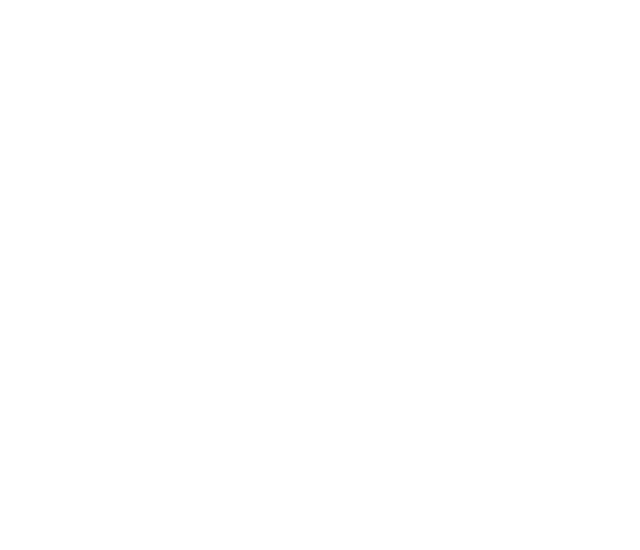
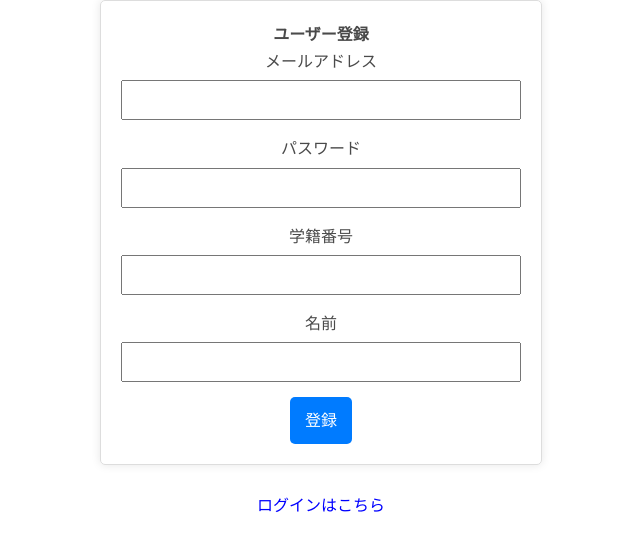
Before and after one commit to SunnyApps32/timeManege, a Vue app in the folder vuecli/app/: page /register in a window 1280 px wide. Before the commit this address had no page. Shown: the top 550 px of the page, without its empty margins (319-959 px from the left). Built offline with nearby package versions, Linux system fonts and the light colour scheme.

Commit message:
教員用機能追加

```diff
--- a/vuecli/app/src/components/TeacherCalendarView.vue
+++ b/vuecli/app/src/components/TeacherCalendarView.vue
@@ -5,7 +5,7 @@
       v-on:monthYearReceiver="receiveCurrentMonth" />
     <br />
     <div class="header">
-      <button class="apply-button" @click="handleApply">申請許可</button>
+      <button class="apply-button" :disabled="isReady" @click="handleApply">申請許可</button>
     </div>
 
     <div>
@@ -55,6 +55,7 @@ export default {
       showModal: false,
       selectedDay: null,
       activeTab: '研究室バイト', // 追加: 現在のアクティブなタブを管理
+      isReady: true,
     };
   },
   components: {
@@ -66,11 +67,21 @@ export default {
       if (user) {
         this.uid = user.uid;
         this.checkAndCreateUserDoc();
+        this.checkReadyStatus();
        // this.getMonthlyCalendar();
       } else {
         console.log('User is not logged in.');
       }
     });
+  },
+  watch: {
+    currentMonth: {
+      handler() {
+        // newMonthが変更されたときの処理を記述
+        this.checkReadyStatus();
+      },
+      immediate: true, // ページロード時にも呼び出す
+    },
   },
   methods: {
     openModal(day) {
@@ -200,9 +211,63 @@ export default {
         return '';
       }
     },
-    handleApply() {
-      alert('申請ボタンがクリックされました');
+    async checkReadyStatus() {
+      try {
+        const docRef = doc(db, 'teacher', this.currentMonth);
+        const docSnapshot = await getDoc(docRef);
+        if (docSnapshot.exists()) {
+          this.isReady = docSnapshot.data().isReady || false;
+        } else {
+          this.isReady = false;
+          console.log('No such document!');
+        }
+        console.log(this.isReady)
+        console.log(this.currentMonth)
+      } catch (error) {
+
+        console.error('Error checking ready status: ', error);
+      }
     },
+
+    async handleApply() {
+
+      try {
+        const docRef = doc(db, 'teacher', this.currentMonth);
+        await setDoc(docRef, { isReady: true });
+
+        const api_url = "https://script.google.com/macros/s/AKfycbwNopO0_rU9PS_VLkm-7eBxe8ijRCyqwI14KcRlsDw3ZvsOkbxrjeJP5T0mERlLqRht/exec"
+
+        const params = new URLSearchParams();
+    params.append('param1', 'value1');
+    params.append('param2', 'value2');
+
+        fetch(api_url, {
+        method: "get",
+        headers: {
+            "Content-Type": "application/x-www-form-urlencoded"
+        },
+         mode: 'no-cors'
+
+        //body: params,
+    })
+        .then((response) => {
+            response.text().then(() => {
+                //alert(text);
+                alert('申請が許可されました');
+            });
+        })
+        .catch((error) => {
+            alert(error.message);
+        });
+
+
+      } catch (error) {
+        console.error('Error updating document: ', error);
+        alert('申請の許可に失敗しました');
+      }
+    },
+
+
   },
 };
 </script>
@@ -252,8 +317,7 @@ th {
   color: white;
 }
 
-.header {
-}
+
 
 .apply-button {
   float: right;
@@ -270,6 +334,12 @@ th {
   background-color: #0056b3;
 }
 
+.apply-button:disabled {
+  background-color: #cccccc;
+  cursor: not-allowed;
+}
+
+
 .day {
   width: 50px;
 }
--- a/vuecli/app/src/firebase/firebase.js
+++ b/vuecli/app/src/firebase/firebase.js
@@ -21,6 +21,6 @@ const firebaseConfig = {
   // Initialize Cloud Firestore and get a reference to the service
   const db = getFirestore(app);
   // Initialize Authentication
-  const auth = getAuth()
+  const auth = getAuth(app)
 
   export default { analytics, db, auth };
--- a/vuecli/app/src/page/LoginView.vue
+++ b/vuecli/app/src/page/LoginView.vue
@@ -28,7 +28,10 @@
                 <button class="btn_standard" type="submit" v-on:click="logIn">ログインする</button>
             </div>
 
-
+            <br>
+            <div>
+                <button class="btn_url" v-on:click="register">新規登録はこちら</button>
+            </div>
 
         </main>
 
@@ -93,6 +96,10 @@ export default {
                     // ローディングアニメーション
                     this.isLoading = false
                 });
+        },
+
+        register(){
+            this.$router.push('/register')
         },
 
         // FirebaseAuthから受け取ったエラーコードを判定しエラーメッセージを表示する
@@ -175,4 +182,33 @@ main {
 .loading_animation_container {
     height: 15px;
     margin-top: 10px;
-}</style>
+}
+
+.btn_url {
+  border-radius: 0px;
+  padding: 0;
+
+  background-color: white;
+  border-color: white;
+  color: blue;
+
+  transform: translate(0, 0px);
+
+}
+
+
+button {
+    padding: 10px 15px;
+    background-color: #007bff;
+    color: white;
+    border: none;
+    cursor: pointer;
+    border-radius: 5px;
+  }
+
+  button:hover {
+    background-color: #0056b3;
+  }
+
+
+</style>
--- /dev/null
+++ b/vuecli/app/src/page/RegisterPage.vue
@@ -0,0 +1,159 @@
+<template>
+    <div class="register-container">
+      <h2>ユーザー登録</h2>
+      <form @submit.prevent="registerUser">
+        <div>
+          <label for="email">メールアドレス</label>
+          <input type="email" v-model="email" required />
+        </div>
+        <div>
+          <label for="password">パスワード</label>
+          <input type="password" v-model="password" required />
+        </div>
+        <div>
+          <label for="studentNum">学籍番号</label>
+          <input type="number" v-model="studentNum" required />
+        </div>
+        <div>
+          <label for="name">名前</label>
+          <input type="text" v-model="name" required />
+        </div>
+        <button type="submit">登録</button>
+      </form>
+    </div>
+      <br>
+            <div>
+                <button class="btn_url" v-on:click="login">ログインはこちら</button>
+            </div>
+
+  </template>
+
+  <script>
+  import Firebase from "../firebase/firebase";
+  import { getFirestore, doc, setDoc } from "firebase/firestore";
+  import { createUserWithEmailAndPassword } from "firebase/auth";
+
+  const auth = Firebase.auth;
+  const db = getFirestore();
+
+  export default {
+    data() {
+      return {
+        email: "",
+        password: "",
+        name: "",
+        studentNum:"",
+        type:"student",
+      };
+    },
+    methods: {
+      login(){
+            this.$router.push('/login')
+        },
+      async registerUser() {
+        try {
+          // Firebase Authenticationでユーザー登録
+          createUserWithEmailAndPassword(auth, this.email, this.password)
+          .then((userCredential) => {
+            // Signed in
+            const user = userCredential.user;
+            console.log("成功 " + user.email)
+            // ..
+            this.setFirebase(user);
+          })
+          .catch((error) => {
+            const errorCode = error.code;
+            const errorMessage = error.message;
+            console.log("エラー" + errorCode + errorMessage);
+            // ..
+          });
+
+
+        } catch (error) {
+          console.error("ユーザー登録エラー: ", error);
+          alert("ユーザー登録に失敗しました");
+        }
+      },
+
+      async setFirebase(user){
+        try {
+
+          if (this.studentNum == "757951218171"){
+            this.type = "teacher";
+          }else if (this.studentNum == "757955230042"){
+            this.type = "secretary";
+          }
+          // Firestoreにユーザー情報を保存
+          await setDoc(doc(db, "users", user.uid), {
+            email: this.email,
+            name: this.name,
+            uid: user.uid,
+            studentNum: this.studentNum,
+            type: this.type,
+            createdAt: new Date()
+          });
+
+          alert("ユーザー登録が成功しました");
+          this.$router.push('/');
+        } catch (error) {
+          console.error("ユーザー登録エラー: ", error);
+          alert("ユーザー登録に失敗しました");
+        }
+      }
+    }
+  };
+  </script>
+
+  <style scoped>
+
+.btn_url {
+  border-radius: 0px;
+  padding: 0;
+
+  background-color: white;
+  border-color: white;
+  color: blue;
+
+  transform: translate(0, 0px);
+
+}
+
+  .register-container {
+    max-width: 400px;
+    margin: 0 auto;
+    padding: 20px;
+    border: 1px solid #ddd;
+    border-radius: 5px;
+    box-shadow: 0 0 10px rgba(0,0,0,0.1);
+  }
+
+  form div {
+    margin-bottom: 15px;
+  }
+
+  label {
+    display: block;
+    margin-bottom: 5px;
+  }
+
+  input {
+    width: 100%;
+    padding: 8px;
+    box-sizing: border-box;
+  }
+
+  button {
+    padding: 10px 15px;
+    background-color: #007bff;
+    color: white;
+    border: none;
+    cursor: pointer;
+    border-radius: 5px;
+  }
+
+  button:hover {
+    background-color: #0056b3;
+  }
+
+
+  </style>
--- a/vuecli/app/src/router/index.js
+++ b/vuecli/app/src/router/index.js
@@ -10,6 +10,7 @@ import BaseSetting from '../page/BaseSettingPage.vue';
 import Home from '../page/HomePage.vue';
 import LoginView from '../page/LoginView.vue'
 import TeacherSetting from '../page/TeacherSettingPage.vue';
+import Register from '../page/RegisterPage.vue';
 
 import { getAuth, onAuthStateChanged } from "firebase/auth";
 
@@ -42,6 +43,12 @@ const routes = [
     component: TimeTable,
     meta: { title: 'TimeTable', requiresAuth: true}
 
+  },
+  {
+    path: '/register',
+    name: 'Register',
+    component: Register,
+     meta: { title: 'TimeTable', requiresAuth: false}
   },
   // {
   //   path: '/BaseTA',
```
Also changed, not shown: vuecli/app/src/components/CalendarView.vue (+78 -13 lines), vuecli/app/src/Id.txt (added).
